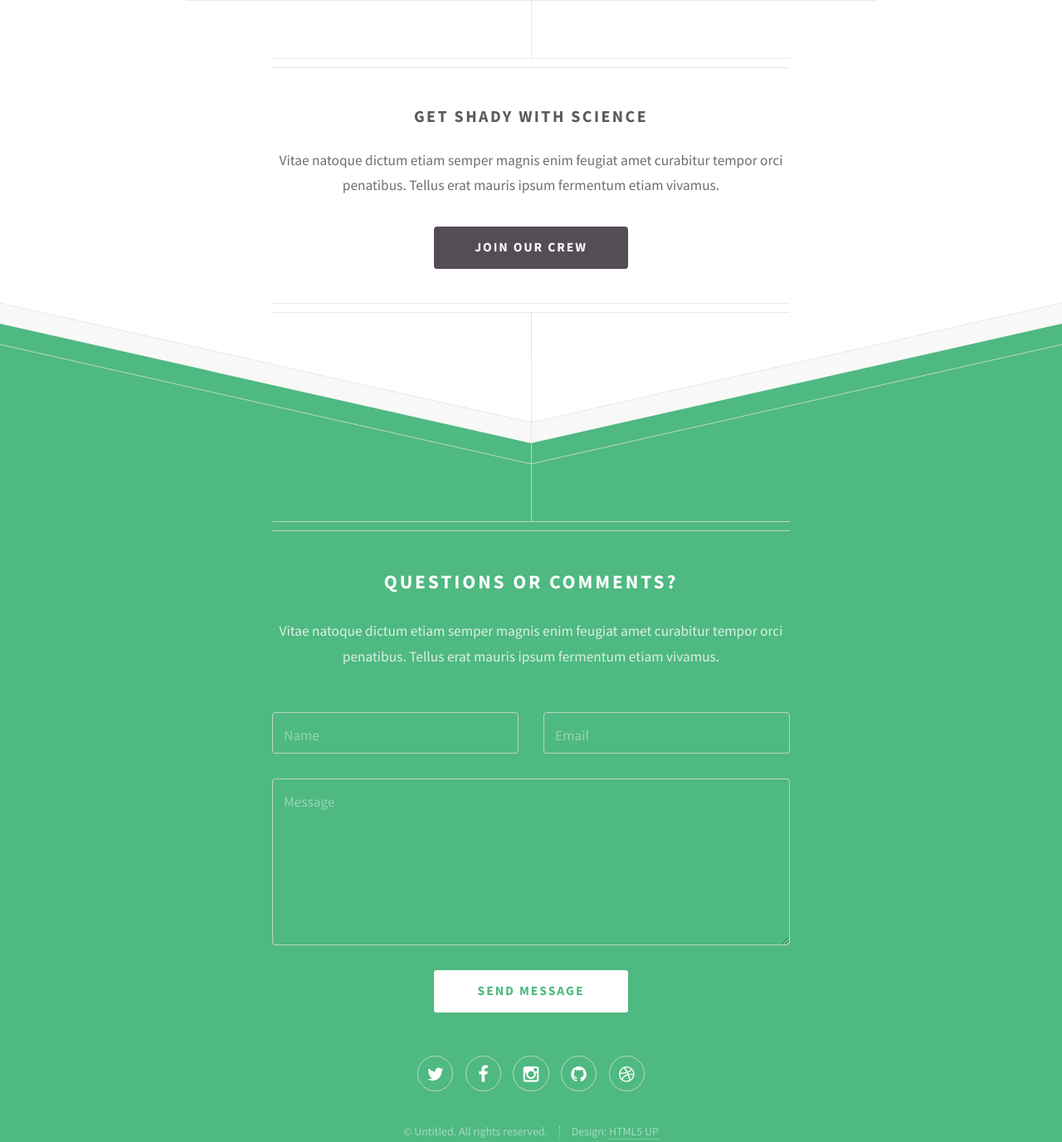
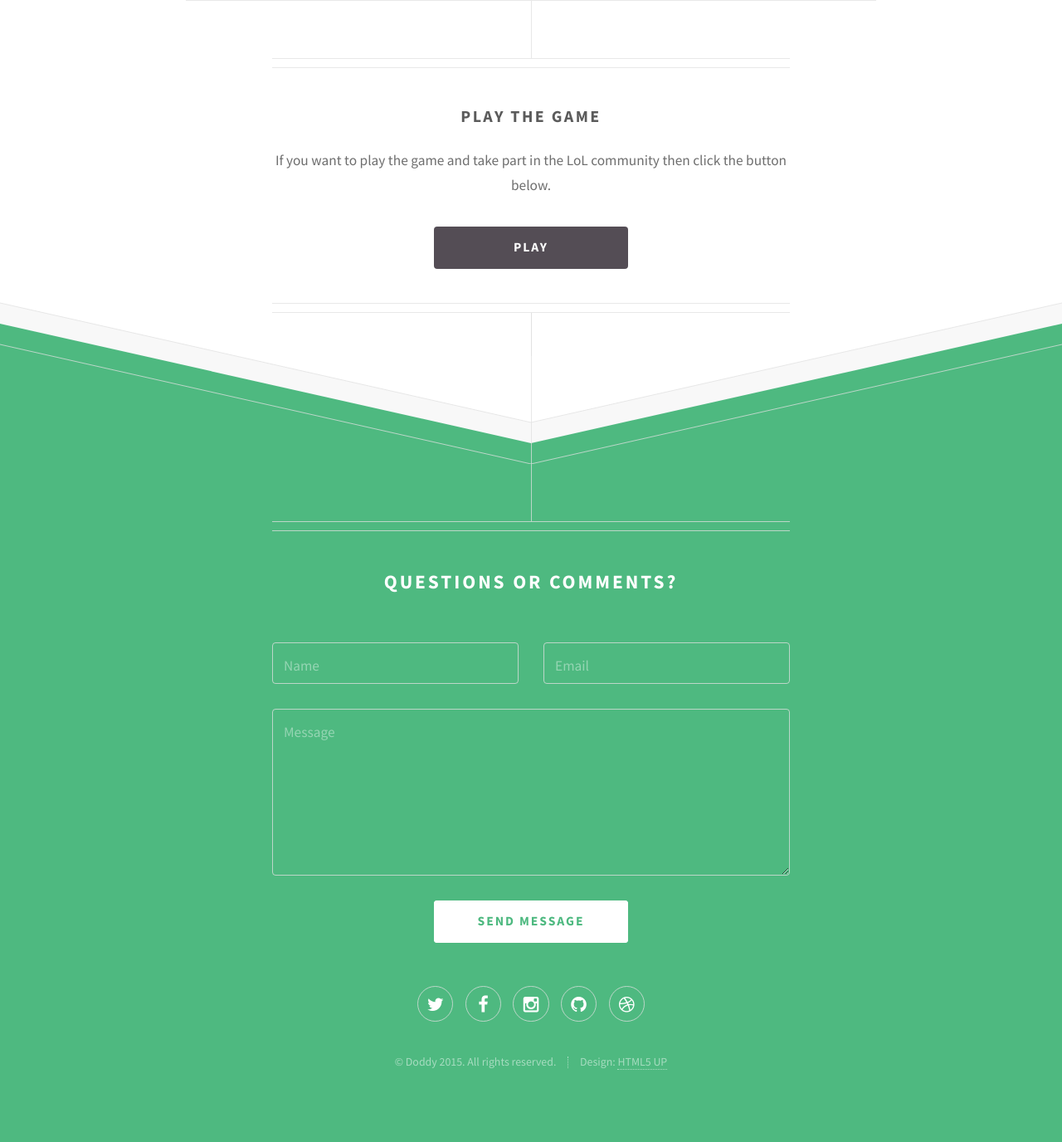
Before and after one commit to abcede/abcede.github.io, a plain HTML site: page index.html in a window 1280 px wide. Shown: the part 3237-4613 px from the top of the page at 83% size. Drawn offline with Linux system fonts and the light colour scheme.

Commit message:
Final Change...

```diff
--- a/index.html
+++ b/index.html
@@ -101,10 +101,10 @@
 					</section>
 				</div>
 				<footer class="major container 75%">
-					<h3>Get shady with science</h3>
-					<p>Vitae natoque dictum etiam semper magnis enim feugiat amet curabitur tempor orci penatibus. Tellus erat mauris ipsum fermentum etiam vivamus.</p>
+					<h3>Play The Game</h3>
+					<p>If you want to play the game and take part in the LoL community then click the button below.</p>
 					<ul class="actions">
-						<li><a href="#" class="button">Join our crew</a></li>
+						<li><a href="https://signup.na.leagueoflegends.com/en/signup/index?realm_key=na" class="button">Play</a></li>
 					</ul>
 				</footer>
 			</div><!-- Container -->
@@ -115,10 +115,6 @@
 					<header class="major last">
 						<h2>Questions or comments?</h2>
 					</header>
-
-					<p>Vitae natoque dictum etiam semper magnis enim feugiat amet curabitur tempor
-					orci penatibus. Tellus erat mauris ipsum fermentum etiam vivamus.</p>
-
 					<form method="post" action="#">
 						<div class="row">
 							<div class="6u 12u(mobilep)">
@@ -141,7 +137,6 @@
 							</div>
 						</div>
 					</form>
-
 					<ul class="icons">
 						<li><a href="#" class="icon fa-twitter"><span class="label">Twitter</span></a></li>
 						<li><a href="#" class="icon fa-facebook"><span class="label">Facebook</span></a></li>
@@ -151,7 +146,7 @@
 					</ul>
 
 					<ul class="copyright">
-						<li>&copy; Untitled. All rights reserved.</li><li>Design: <a href="http://html5up.net">HTML5 UP</a></li>
+						<li>&copy; Doddy 2015. All rights reserved.</li><li>Design: <a href="http://html5up.net">HTML5 UP</a></li>
 					</ul>
 
 				</div>
```
